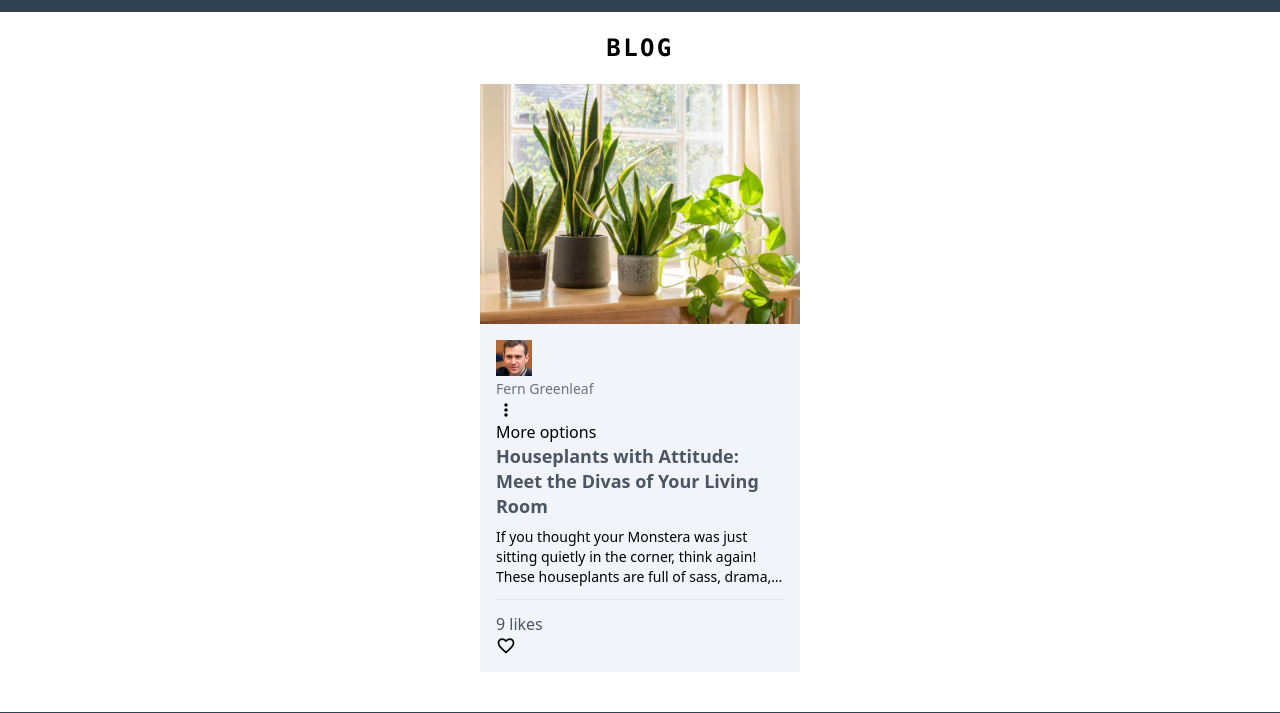
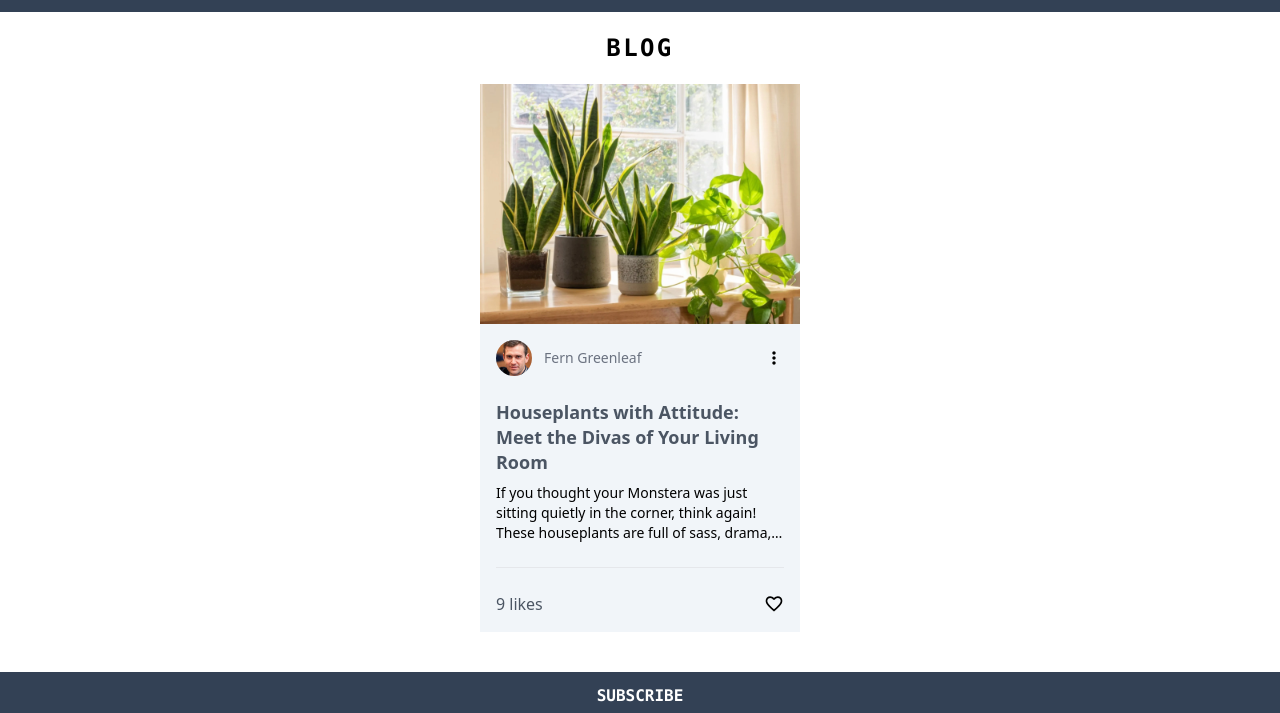
Before and after one commit to b-like-bahar/TailwindCSS-practiceProject, a website: page index.html in a window 1280 px wide. Shown: the part 87-800 px from the top of the page. Drawn offline with Linux system fonts and the light colour scheme.

Commit message:
Handled the layout of card contents

```diff
--- a/index.html
+++ b/index.html
@@ -27,17 +27,17 @@
                     <img src="img/post_houseplants.jpg" alt="Houseplants with Attitudes"/>
 
                     <!-- CARD CONTENT -->
-                    <section class="p-4">
+                    <section class="p-4 flex flex-col gap-6">
 
                         <!-- CARD HEADER -->
                         <section>
-                            <section>
-                                <section>
-                                    <img class="w-9" src="img/author_fern.jpg" alt="Fern Greenleaf" />
+                            <section class="flex justify-between items-center">
+                                <section class="flex items-center gap-x-3">
+                                    <img class="w-9 rounded-full" src="img/author_fern.jpg" alt="Fern Greenleaf" />
                                     <span class="text-gray-500 text-sm">Fern Greenleaf</span>
                                 </section>
                                 <svg height="20px" viewBox="0 -960 960 960" width="20px"><path d="M480-160q-33 0-56.5-23.5T400-240q0-33 23.5-56.5T480-320q33 0 56.5 23.5T560-240q0 33-23.5 56.5T480-160Zm0-240q-33 0-56.5-23.5T400-480q0-33 23.5-56.5T480-560q33 0 56.5 23.5T560-480q0 33-23.5 56.5T480-400Zm0-240q-33 0-56.5-23.5T400-720q0-33 23.5-56.5T480-800q33 0 56.5 23.5T560-720q0 33-23.5 56.5T480-640Z"/></svg>
-                                <span>More options</span>
+                                <!-- <span>More options</span> -->
                             </section>
                         </section>
                         <!-- CARD HEADER END -->
@@ -51,10 +51,10 @@
                         </section>
                         <!-- CARD BODY END -->
 
-                        <hr class="bg-gray-500 my-3">
+                        <hr class="bg-gray-500">
 
                         <!-- CARD FOOTER -->
-                        <section>
+                        <section class="flex items-center justify-between">
                             <span class="text-gray-600">9 likes</span>
                             <svg xmlns="http://www.w3.org/2000/svg" height="20px" viewBox="0 -960 960 960" width="20px"><path d="m480-120-58-52q-101-91-167-157T150-447.5Q111-500 95.5-544T80-634q0-94 63-157t157-63q52 0 99 22t81 62q34-40 81-62t99-22q94 0 157 63t63 157q0 46-15.5 90T810-447.5Q771-395 705-329T538-172l-58 52Zm0-108q96-86 158-147.5t98-107q36-45.5 50-81t14-70.5q0-60-40-100t-100-40q-47 0-87 26.5T518-680h-76q-15-41-55-67.5T300-774q-60 0-100 40t-40 100q0 35 14 70.5t50 81q36 45.5 98 107T480-228Zm0-273Z"/></svg>
                             <!-- <span>Like</span> -->
```
Also changed, not shown: dist/styles.css.
